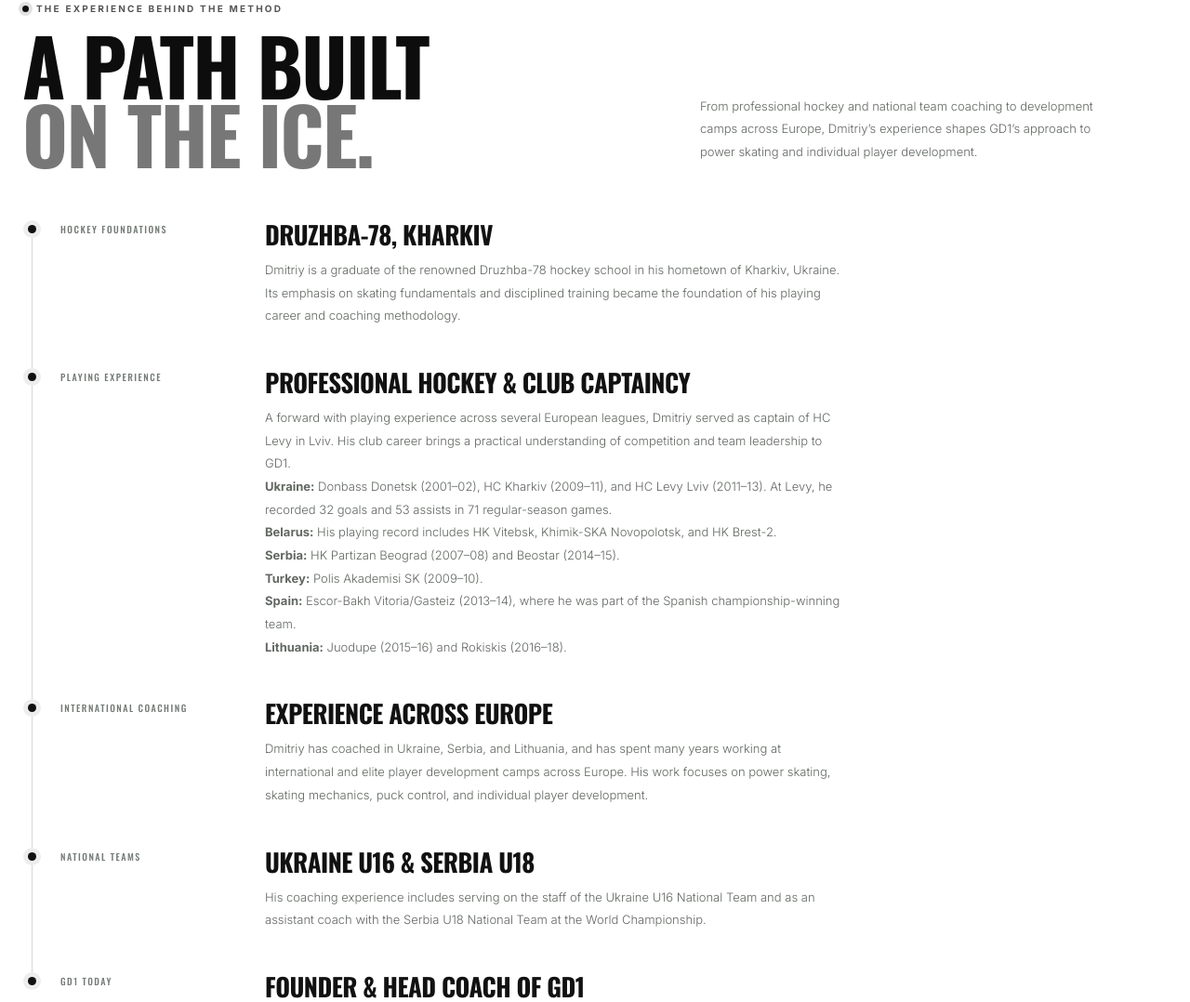
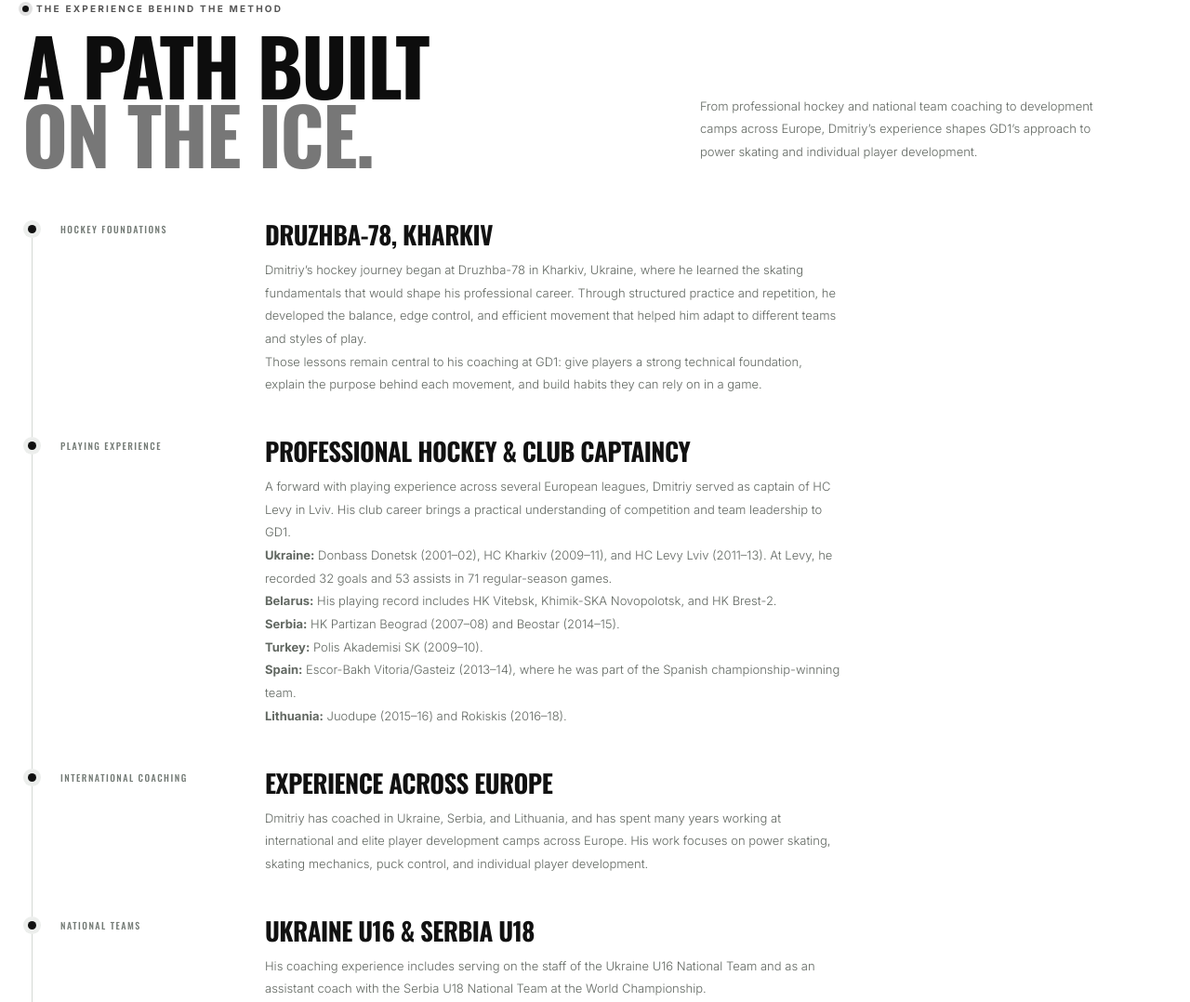
Before and after one commit to oskydan/gd1, a plain HTML site: page coach.html in a window 1280 px wide. Shown: the part 875-1953 px from the top of the page at 93% size. Drawn offline with Linux system fonts and the light colour scheme.

Commit message:
Update coach.html

```diff
--- a/coach.html
+++ b/coach.html
@@ -45,7 +45,7 @@
           <li>
             <span class="coach-timeline-marker" aria-hidden="true"></span>
             <div class="coach-timeline-label">Hockey foundations</div>
-            <div class="coach-timeline-copy"><h3>Druzhba-78, Kharkiv</h3><p>Dmitriy is a graduate of the renowned Druzhba-78 hockey school in his hometown of Kharkiv, Ukraine. Its emphasis on skating fundamentals and disciplined training became the foundation of his playing career and coaching methodology.</p></div>
+            <div class="coach-timeline-copy"><h3>Druzhba-78, Kharkiv</h3><p>Dmitriy’s hockey journey began at Druzhba-78 in Kharkiv, Ukraine, where he learned the skating fundamentals that would shape his professional career. Through structured practice and repetition, he developed the balance, edge control, and efficient movement that helped him adapt to different teams and styles of play.</p><p>Those lessons remain central to his coaching at GD1: give players a strong technical foundation, explain the purpose behind each movement, and build habits they can rely on in a game.</p></div>
           </li>
           <li>
             <span class="coach-timeline-marker" aria-hidden="true"></span>
```
